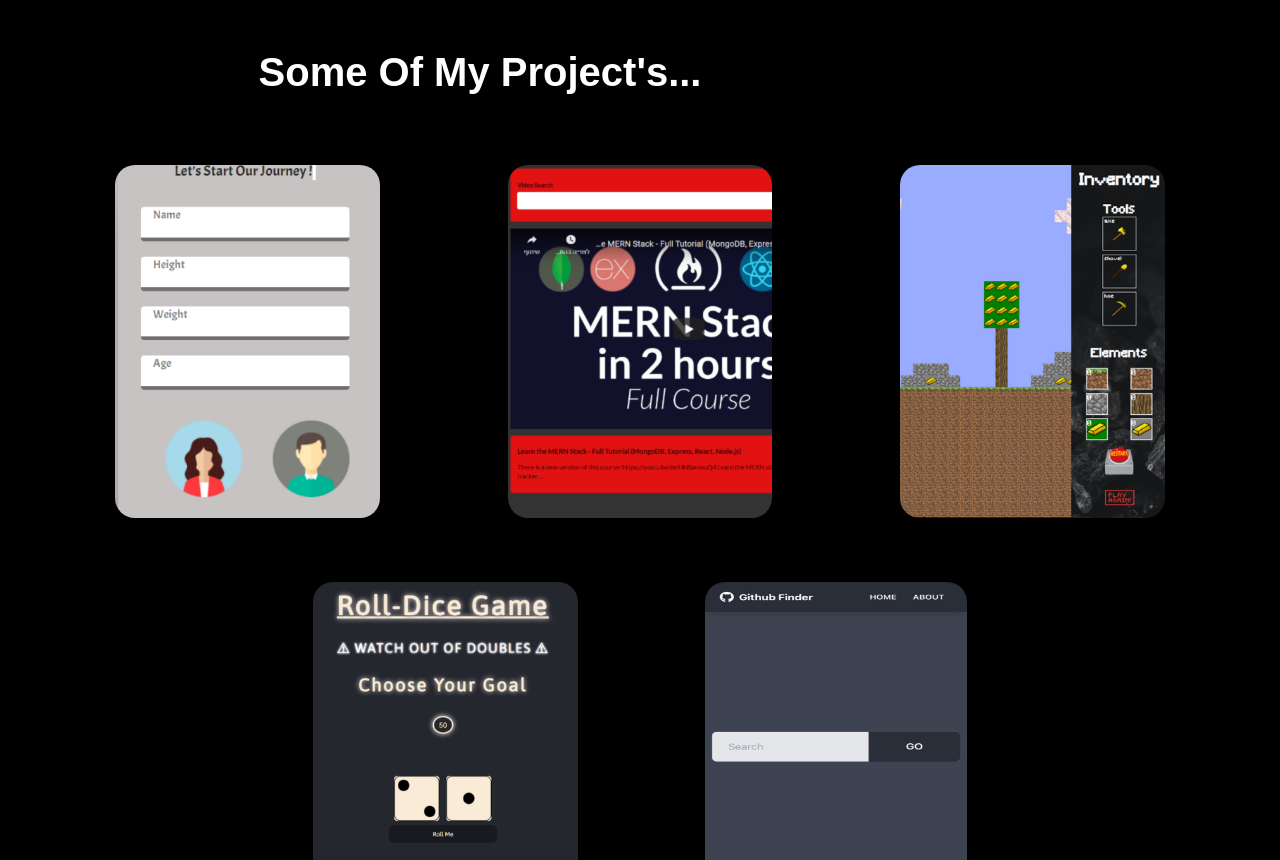
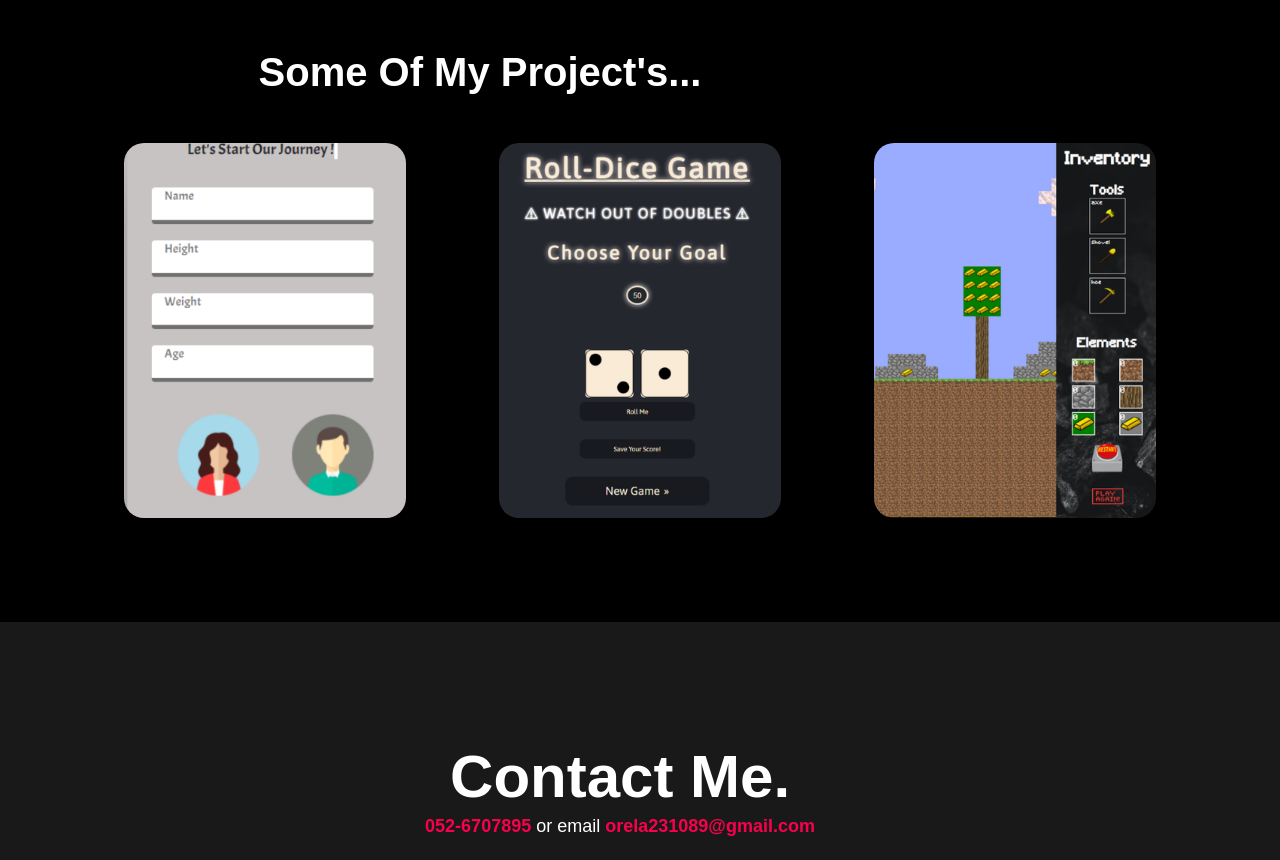
Before and after one commit to OrelAlon/portfolio, a React (Create React App) app: page / in a window 1280 px wide. Shown: the part 1940-2800 px from the top of the page. Built offline with nearby package versions, Linux system fonts and the light colour scheme.

Commit message:
fix project

```diff
--- a/src/component/Portfolio.js
+++ b/src/component/Portfolio.js
@@ -1,19 +1,57 @@
-import React from "react";
-
-import Project from "./project";
+import { useState } from "react";
+import { FontAwesomeIcon } from "@fortawesome/react-fontawesome";
+import { faGithub } from "@fortawesome/free-brands-svg-icons";
+import { faExternalLinkAlt } from "@fortawesome/free-solid-svg-icons";
 
 import "..//css/Portfolio.css";
-import Project1 from "../img/food.png";
-import Project2 from "../img/mine.png";
-import Project3 from "../img/dice.png";
-import Project4 from "../img/finder2.png";
-import Project5 from "../img/booking2.png";
-import Project6 from "../img/youtube.png";
+import food from "../img/food.png";
+import mine from "../img/mine.png";
+import dice from "../img/dice.png";
+import finder2 from "../img/finder2.png";
+import Project from "./project";
 
 // https://www.befunky.com/create/
 // 950px width
 
 function Portfolio() {
+  const [display, setDisplay] = useState("notdisplayed");
+  const showButton = (e) => {
+    e.preventDefault();
+    setDisplay("displayed");
+  };
+
+  const hideButton = (e) => {
+    e.preventDefault();
+    setDisplay("notdisplayed");
+  };
+
+  const portfolios = [
+    {
+      id: 1,
+      src: food,
+      demo: "https://nutrition-tracking-app.netlify.app/",
+      code: "https://github.com/OrelAlon/nutrition-app",
+      stack: "ReactJS",
+      story: "Calculate your BMR and keep track of what you ate ",
+    },
+    {
+      id: 2,
+      src: dice,
+      demo: "https://awesome-turing-93446d.netlify.app/",
+      code: "https://github.com/OrelAlon/Dice-Game",
+      stack: "ReactJS",
+      story: "Easy dice game for 2 players",
+    },
+    {
+      id: 3,
+      src: mine,
+      demo: "https://cocky-dijkstra-a469d1.netlify.app/",
+      code: "https://github.com/OrelAlon/Minecraft-2D-Game",
+      stack: "Vanilla JavaScript",
+      story: "Minecrage game created with matrix construction",
+    },
+  ];
+
   return (
     <div className='project component__space' id='Portfolio'>
       <div className='heading'>
@@ -21,43 +59,12 @@
       </div>
       <div className='container'>
         <div className='row'>
-          {/* <Project
-            id={Project5}
-            href='https://booking-orel-app.herokuapp.com/'
-            git='https://github.com/OrelAlon/booking-app'
-            name='Booking-Clone'
-          /> */}
-
-          <Project
-            id={Project1}
-            href='https://nutrition-tracking-app.netlify.app/'
-            git='https://github.com/OrelAlon/nutrition-app'
-            name='Nutrition Tracking'
-          />
-          <Project
-            id={Project6}
-            href='https://warm-lokum-db00fa.netlify.app/'
-            git='https://github.com/OrelAlon/youtube-demo-app'
-            name='youtube-Demo-app'
-          />
-          <Project
-            id={Project2}
-            href='https://cocky-dijkstra-a469d1.netlify.app/'
-            git='https://github.com/OrelAlon/Minecraft-2D-Game'
-            name='Minecraft'
-          />
-          <Project
-            id={Project3}
-            href='https://awesome-turing-93446d.netlify.app/'
-            git='https://github.com/OrelAlon/Dice-Game'
-            name='Dice-Game'
-          />
-          <Project
-            id={Project4}
-            href='https://github-finder-umber.vercel.app/'
-            git='https://github.com/OrelAlon/github-finder'
-            name='Github-Finder'
-          />
+          {portfolios.map(({ id, src, demo, code, stack, story }) => (
+            <>
+              {" "}
+              <Project key={id} obj={{ id, src, demo, code, stack, story }} />
+            </>
+          ))}
         </div>
       </div>
     </div>
--- a/src/component/SideBar.js
+++ b/src/component/SideBar.js
@@ -37,7 +37,7 @@
           <HiOutlineMail size={30} className='social-icon' />
         </>
       ),
-      href: "orela231089@gmail.com",
+      href: "mailto:orela231089@gmail.com",
     },
     {
       id: 4,
@@ -59,7 +59,7 @@
       <ul>
         {links.map(({ id, child, href, name, download }) => (
           <div key={id} className='side-bar'>
-            <span
+            <a
               id={name}
               href={href}
               download={download}
@@ -67,7 +67,7 @@
               rel='noreferrer'
             >
               {child}
-            </span>
+            </a>
           </div>
         ))}
       </ul>
--- a/src/component/project.js
+++ b/src/component/project.js
@@ -4,9 +4,9 @@
 import { faGithub } from "@fortawesome/free-brands-svg-icons";
 import { faExternalLinkAlt } from "@fortawesome/free-solid-svg-icons";
 
-import "..//css/Portfolio.css";
+import "../css/Portfolio.css";
 
-function Project(props) {
+const Project = ({ obj }) => {
   const [display, setDisplay] = useState("notdisplayed");
   const showButton = (e) => {
     e.preventDefault();
@@ -20,33 +20,34 @@
 
   return (
     <div
-      className="col__3"
+      key={obj.id}
       onMouseEnter={(e) => showButton(e)}
       onMouseLeave={(e) => hideButton(e)}
+      className='project__box pointer relative'
     >
-      <div className="project__box pointer relative">
-        <div className="project__box__img pointer relative">
-          <div className="project__img__box">
-            <img src={props.id} alt="" className="project__img" />
-          </div>
-          <div className="mask__effect"></div>
+      ddddddd
+      <div className='project__box__img pointer relative'>
+        <div className='project__img__box'>
+          <img src={obj.src} alt='' className='project__img' />
         </div>
-        <div className={display}>
-          <div className="project__meta absolute ">
-            <h5 className="project__text">{props.name}</h5>
-            <div>
-              <a href={props.git} target="_blank">
-                <FontAwesomeIcon icon={faGithub} className="iconPro" />
-              </a>
-              <a href={props.href} target="_blank">
-                <FontAwesomeIcon icon={faExternalLinkAlt} className="iconPro" />
-              </a>
-            </div>
+        <div className='mask__effect'></div>
+      </div>
+      <div className={display}>
+        <div className='project__meta absolute '>
+          <h5 className='project__stack'>{obj.stack}</h5>
+          <p className='project__text'>{obj.story}</p>
+          <div>
+            <a href={obj.code} target='_blank'>
+              <FontAwesomeIcon icon={faGithub} className='iconPro' />
+            </a>
+            <a href={obj.demo} target='_blank'>
+              <FontAwesomeIcon icon={faExternalLinkAlt} className='iconPro' />
+            </a>
           </div>
         </div>
       </div>
     </div>
   );
-}
+};
 
 export default Project;
--- a/src/css/Portfolio.css
+++ b/src/css/Portfolio.css
@@ -30,7 +30,7 @@
   max-height: 500px;
 }
 img.project__img::after {
-  content: '';
+  content: "";
   width: 50%;
   height: 50%;
   background-color: #000;
@@ -54,7 +54,7 @@
 }
 .project__box:hover img.project__img {
   transform: scale(1.1);
-  opacity: 0.3;
+  opacity: 0.15;
 }
 .project__meta.absolute {
   top: 0%;
@@ -68,12 +68,19 @@
   border-radius: 10px;
   width: 100%;
 }
-
-.project__text {
+.project__stack {
   font-size: 1.8rem;
   font-weight: 700;
   padding-bottom: 20px;
-  text-decoration: underline;
+  color: #f9004d;
+}
+.project__text {
+  font-size: 1.2rem;
+  font-weight: 700;
+  width: 300px;
+  text-align: center;
+  padding-bottom: 20px;
+  color: #f9004d;
 }
 a.project__btn {
   padding: 12px 35px;
@@ -88,7 +95,7 @@
   border-radius: 5px;
   border: 2px solid #f9004d;
   background-color: #f9004d;
-  color: #fff !important;
+  color: #f9004d;
   text-transform: uppercase;
   letter-spacing: 2px;
   transition: 0.4s all ease;
@@ -124,7 +131,6 @@
     font-weight: 700;
     font-size: 15px;
     padding-bottom: 20px;
-    text-decoration: underline;
   }
   .iconPro {
     font-size: 3rem;
--- a/src/css/Sidebar.css
+++ b/src/css/Sidebar.css
@@ -6,7 +6,7 @@
   margin-left: 30px;
 }
 
-.side-bar span {
+.side-bar a {
   display: hidden;
   position: fixed;
   left: -40px;
@@ -20,7 +20,7 @@
   border-radius: 0 5px 5px 0;
 }
 
-.side-bar span:hover {
+.side-bar a:hover {
   left: -20px;
   color: #222;
   font-weight: bold;
```
Also changed, not shown: src/component/About.js (+36 -36 lines), 1 other file (tests, documents, lock files or other folders).
